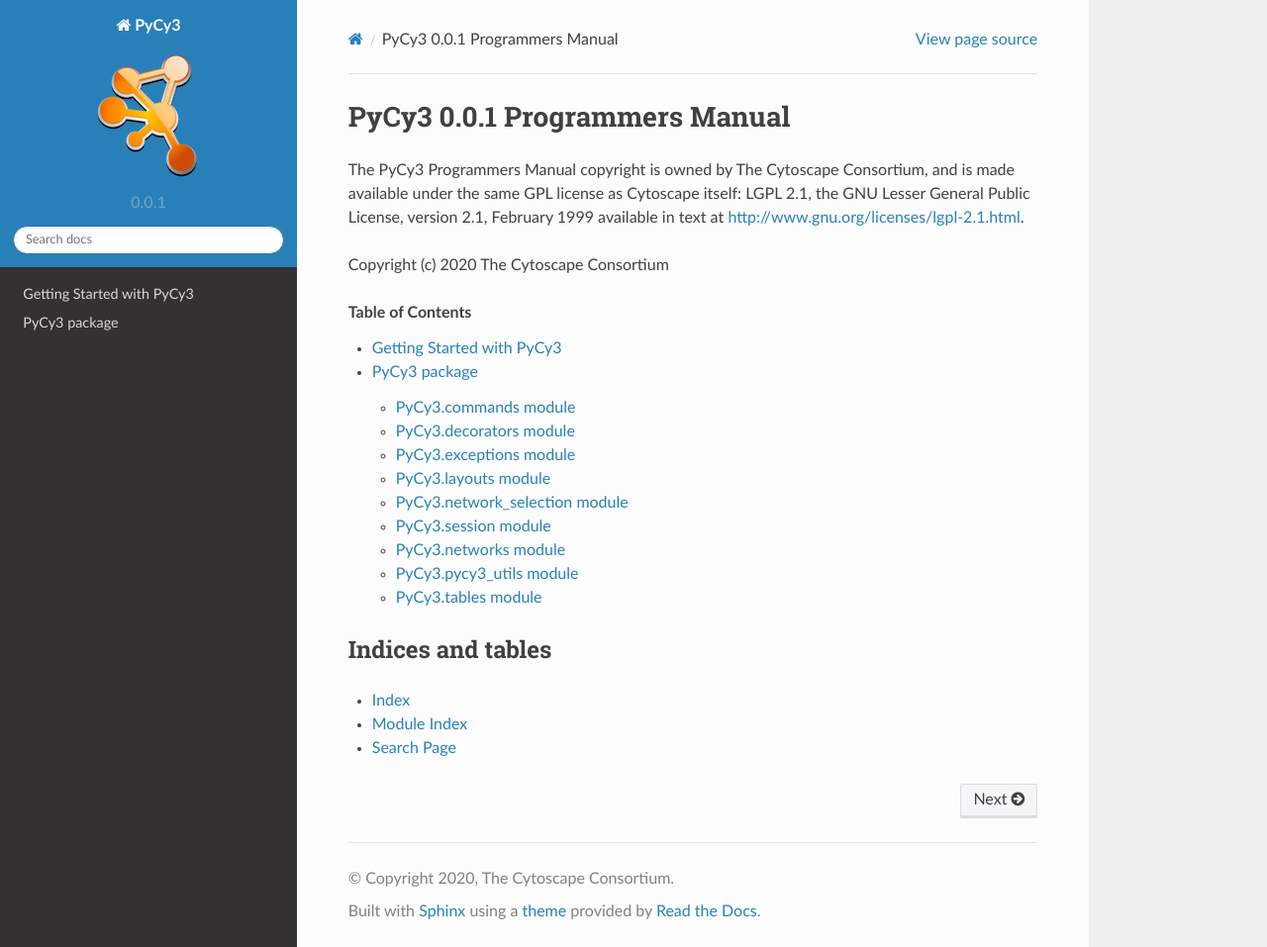
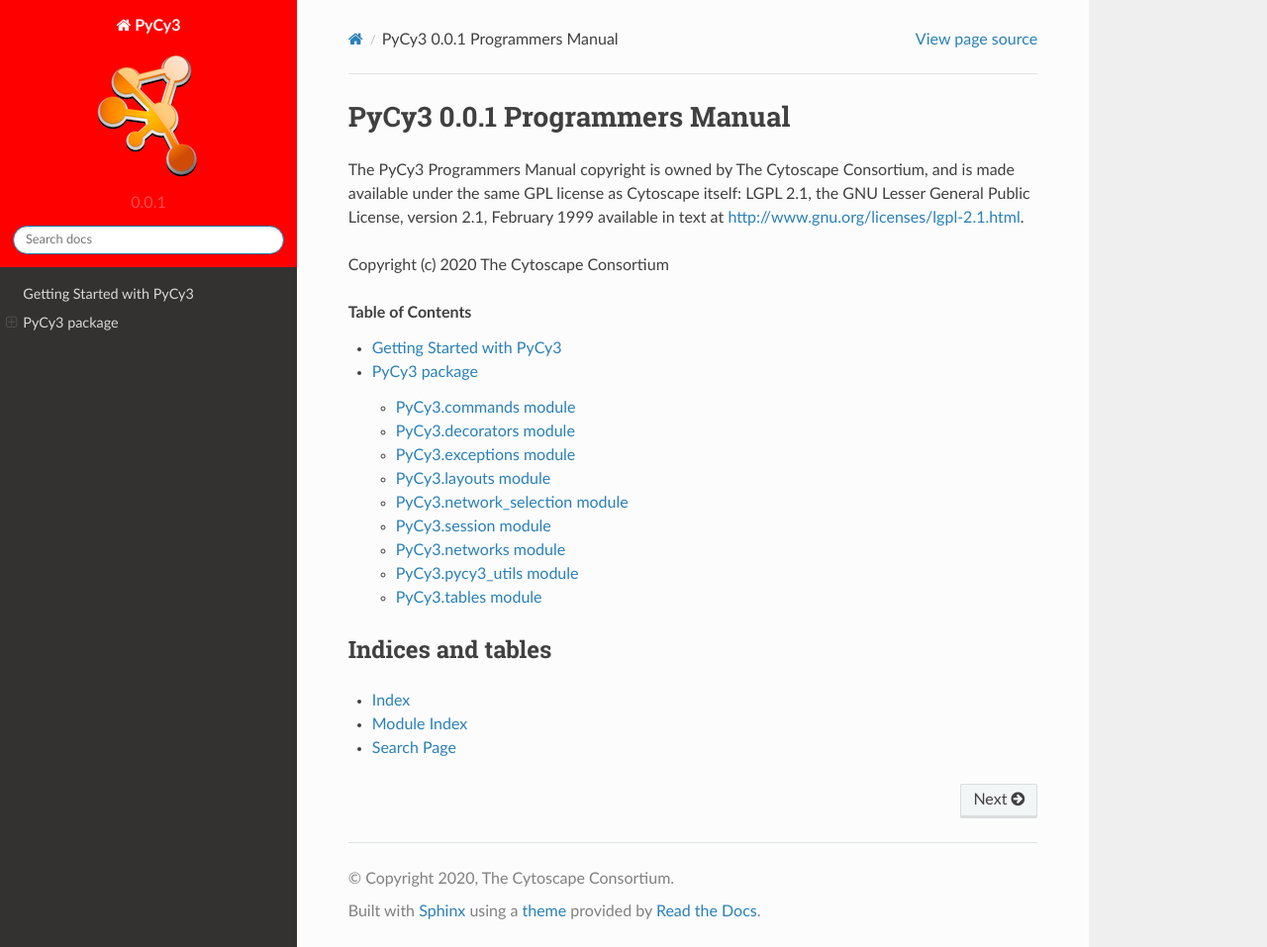
Before and after one commit to cytoscape/py4cytoscape, a Sphinx documentation site: the page built from doc/index.rst, in a window 1280 px wide and 957 px high. Shown: the whole window at 99% size. Built offline with Sphinx 7.4.7 and the Read the Docs theme 2.0.0, drawn with Linux system fonts in a browser that asks for light colours.

Commit message:
Improving documentation layout

```diff
--- a/doc/conf.py
+++ b/doc/conf.py
@@ -92,7 +92,7 @@
 # from http://stackoverflow.com/questions/32079200/how-do-i-set-up-custom-styles-for-restructuredtext-sphinx-readthedocs-etc/32079202#32079202
 html_logo = '_static/images/cytoscape3-icon-trans-128x128.png'
 html_favicon = '_static/images/cytoscape3-icon.ico'
-#html_theme_options = {
+html_theme_options = {
 #    'canonical_url': '',
 #    'analytics_id': 'UA-XXXXXXX-1',  # Provided by Google in your dashboard
 #    'logo_only': False,
@@ -100,14 +100,14 @@
 #    'prev_next_buttons_location': 'bottom',
 #    'style_external_links': False,
 #    'vcs_pageview_mode': '',
-#    'style_nav_header_background': 'white',
+    'style_nav_header_background': 'red',
     # Toc options
-#    'collapse_navigation': False,
+    'collapse_navigation': False,
 #    'sticky_navigation': True,
 #    'navigation_depth': 4,
 #    'includehidden': True,
 #    'titles_only': False
-#}
+}
 
 # Theme options are theme-specific and customize the look and feel of a theme
 # further.  For a list of options available for each theme, see the
--- a/doc/index.rst
+++ b/doc/index.rst
@@ -15,7 +15,6 @@
 .. toctree::
    :maxdepth: 4
 
-
    intro
    PyCy3
 
```
